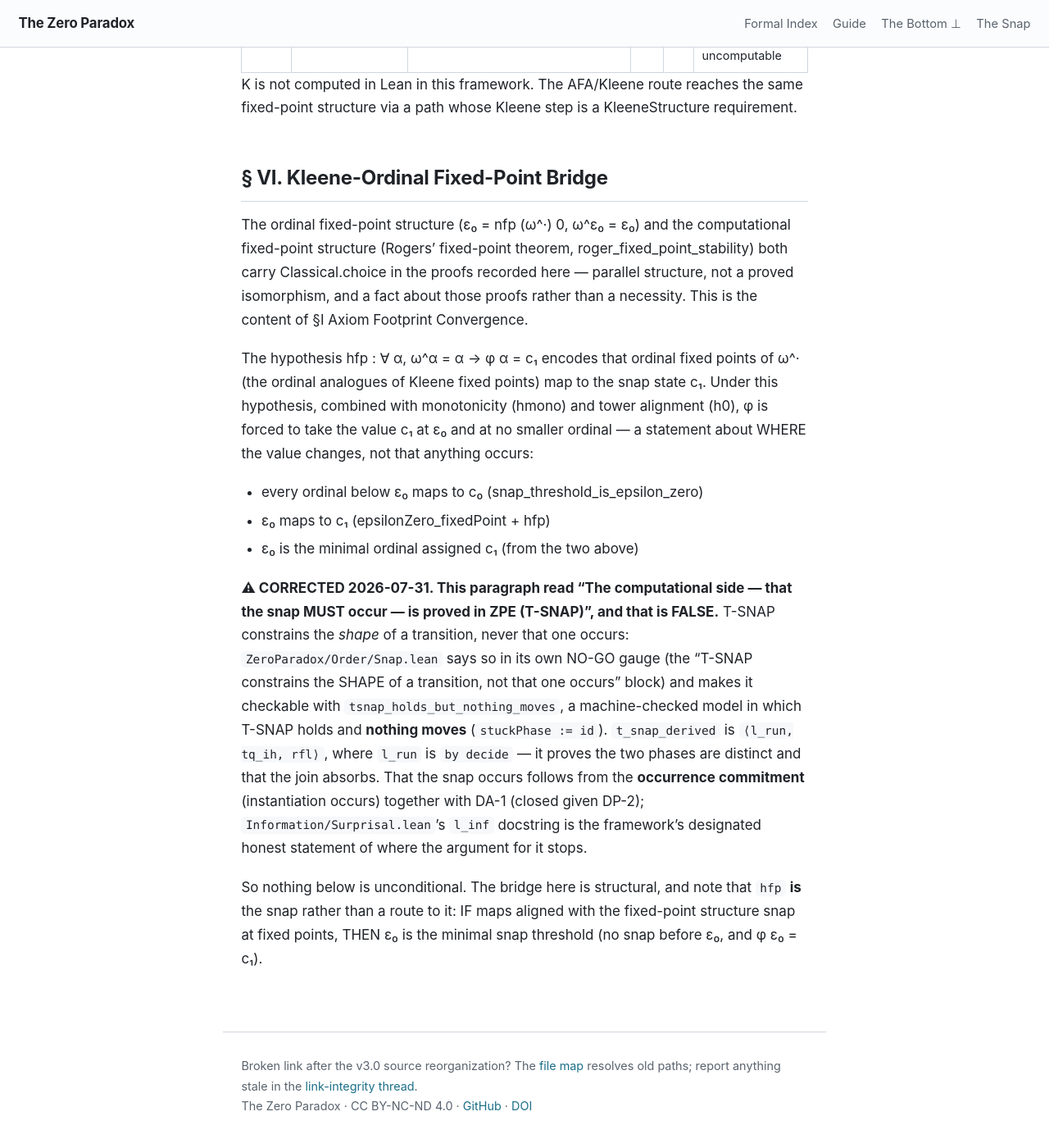
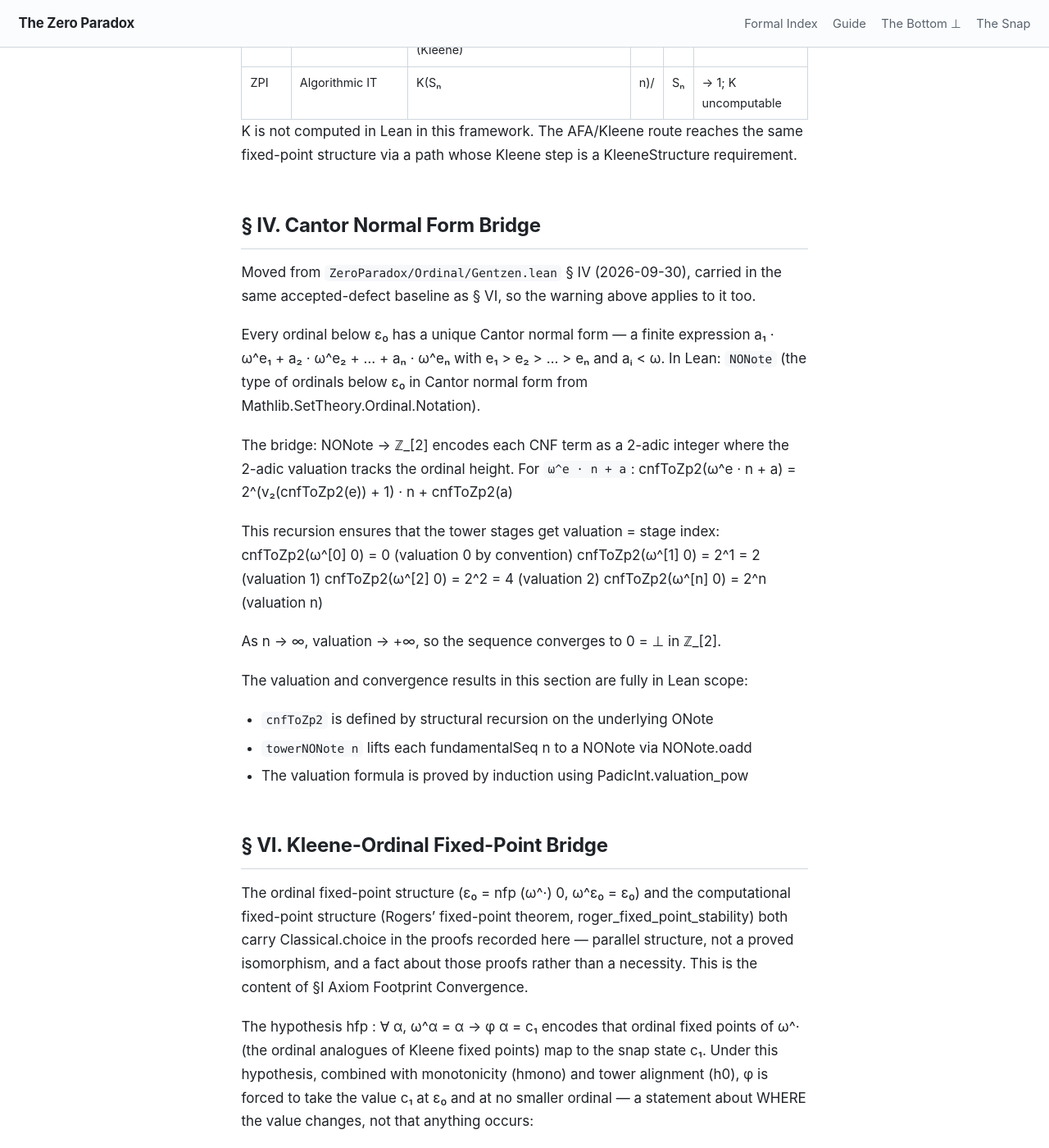
Before and after one commit to timbrigham/ZeroParadox, a Jekyll site: the page built from ZeroParadox/Ordinal/Gentzen.md, in a window 1280 px wide and 1400 px high, scrolled down 1913 px. Shown: the whole window at 82% size. Built offline with Jekyll 4.4.1, drawn with Linux system fonts in a browser that asks for light colours; our own code applies the rules of GitHub Pages for plain Markdown files; some of the changed text lies outside the part shown.

Commit message:
Gentzen: ε₀ has no ZPB encoding; § IV derivation moved to Gentzen.md
Fixes GENTZEN-EPS0-ENCODING-BOT. The deleted § IV sentence stated that
ε₀'s ZPB encoding is ⊥, while cnfToZp2 is defined only on NONote, the
ordinals below ε₀, so ε₀ has no encoding. It is replaced by Tim's
approved sentence pointing to Epsilon0CannotBe.lean § V.

§ IV is cut under check_prose's block cap by moving the derivation
(CNF definition, recursion, valuation table, convergence line, Lean-scope
list) verbatim to Gentzen.md § IV. The zpe_snap_ordinal_correspondence and
epsilonZero_tower_bound docstrings and Gentzen.md Formal Overview item 4
now name the remaining gap as the type bridge Ordinal → MachinePhase.

Co-Authored-By: Claude Opus 5.5 (1M context) <noreply@anthropic.com>
Claude-Session: https://claude.ai/code/session_01M7PxaZmdYwacRczCRPuVWC

```diff
--- a/ZeroParadox/Ordinal/Gentzen.md
+++ b/ZeroParadox/Ordinal/Gentzen.md
@@ -23,7 +23,9 @@ ZPL has four components:
    scope via Mathlib ordinals.
 4. **Cantor Normal Form Bridge** — ordinals below ε₀ (`NONote`) encode into `ℤ₂` via their
    Cantor normal form; as the tower stages approach ε₀ their encodings converge to `0 = ⊥` in
-   `ℤ₂`. The identification of these two limits is the remaining gap. Proof partially in Lean
+   `ℤ₂`; ε₀ itself has no encoding, and the two limits correspond as in
+   `ZeroParadox/Ordinal/Epsilon0CannotBe.lean` § V. The remaining gap is the type bridge
+   Ordinal → MachinePhase (`ZeroParadox/Ordinal/Gentzen.lean` § V). Proof partially in Lean
    scope.
 
 Axiom footprint: `[propext, Classical.choice, Quot.sound]` throughout `Gentzen.lean`, measured.
@@ -54,6 +56,32 @@ not necessity.
 
 K is not computed in Lean in this framework. The AFA/Kleene route reaches the same
 fixed-point structure via a path whose Kleene step is a KleeneStructure requirement.
+
+## § IV. Cantor Normal Form Bridge
+
+Moved from `ZeroParadox/Ordinal/Gentzen.lean` § IV (2026-09-30), carried in the same accepted-defect baseline as § VI, so the warning above applies to it too.
+
+Every ordinal below ε₀ has a unique Cantor normal form — a finite expression
+  a₁ · ω^e₁ + a₂ · ω^e₂ + ... + aₙ · ω^eₙ
+with e₁ > e₂ > ... > eₙ and aᵢ < ω. In Lean: `NONote` (the type of ordinals
+below ε₀ in Cantor normal form from Mathlib.SetTheory.Ordinal.Notation).
+
+The bridge: NONote → ℤ_[2] encodes each CNF term as a 2-adic integer where
+the 2-adic valuation tracks the ordinal height. For `ω^e · n + a`:
+  cnfToZp2(ω^e · n + a) = 2^(v₂(cnfToZp2(e)) + 1) · n + cnfToZp2(a)
+
+This recursion ensures that the tower stages get valuation = stage index:
+  cnfToZp2(ω^[0] 0) = 0              (valuation 0 by convention)
+  cnfToZp2(ω^[1] 0) = 2^1 = 2       (valuation 1)
+  cnfToZp2(ω^[2] 0) = 2^2 = 4       (valuation 2)
+  cnfToZp2(ω^[n] 0) = 2^n           (valuation n)
+
+As n → ∞, valuation → +∞, so the sequence converges to 0 = ⊥ in ℤ_[2].
+
+The valuation and convergence results in this section are fully in Lean scope:
+- `cnfToZp2` is defined by structural recursion on the underlying ONote
+- `towerNONote n` lifts each fundamentalSeq n to a NONote via NONote.oadd
+- The valuation formula is proved by induction using PadicInt.valuation_pow
 
 ## § VI. Kleene-Ordinal Fixed-Point Bridge
 
```
Also changed, not shown: 1 other file.
